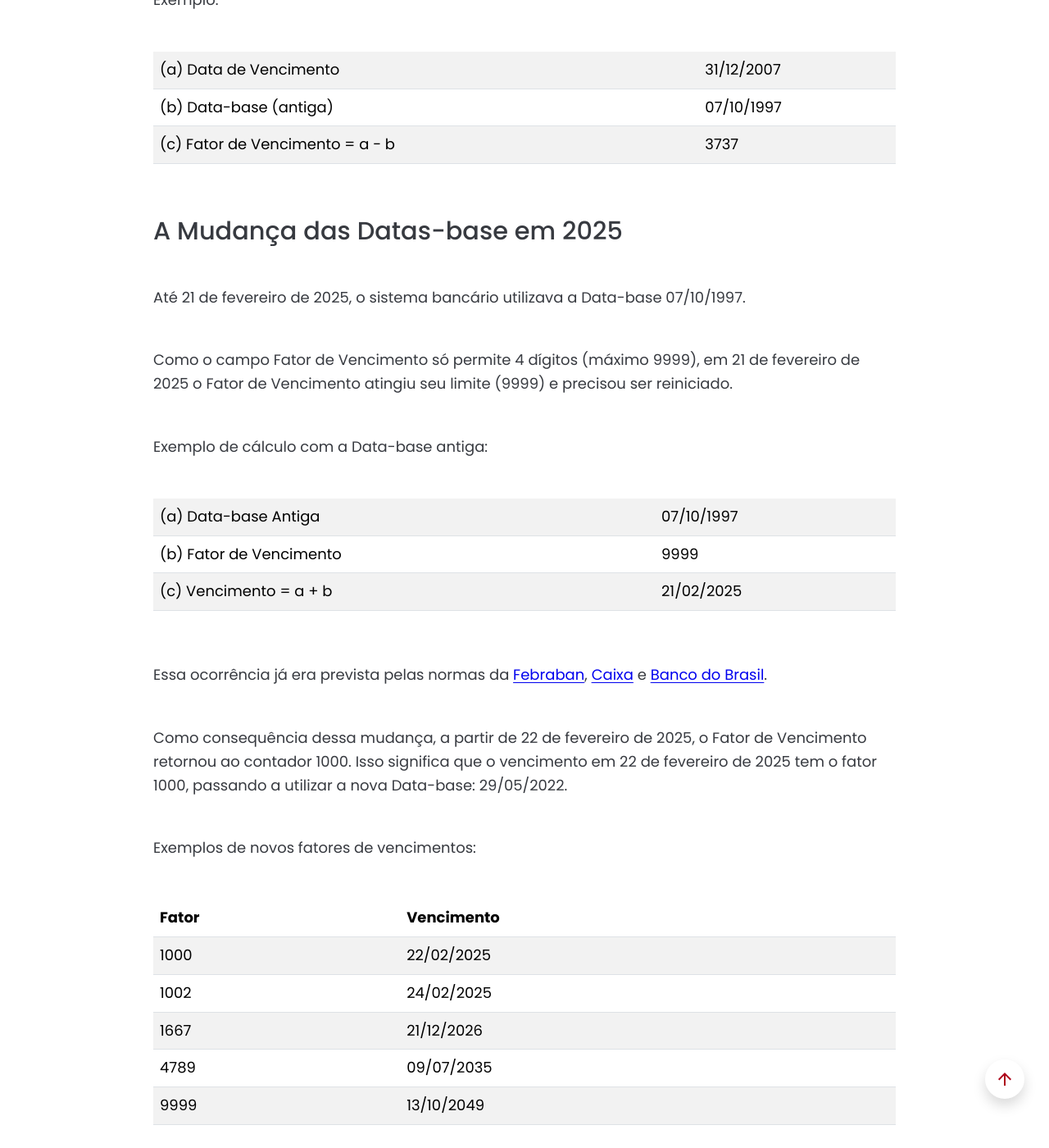
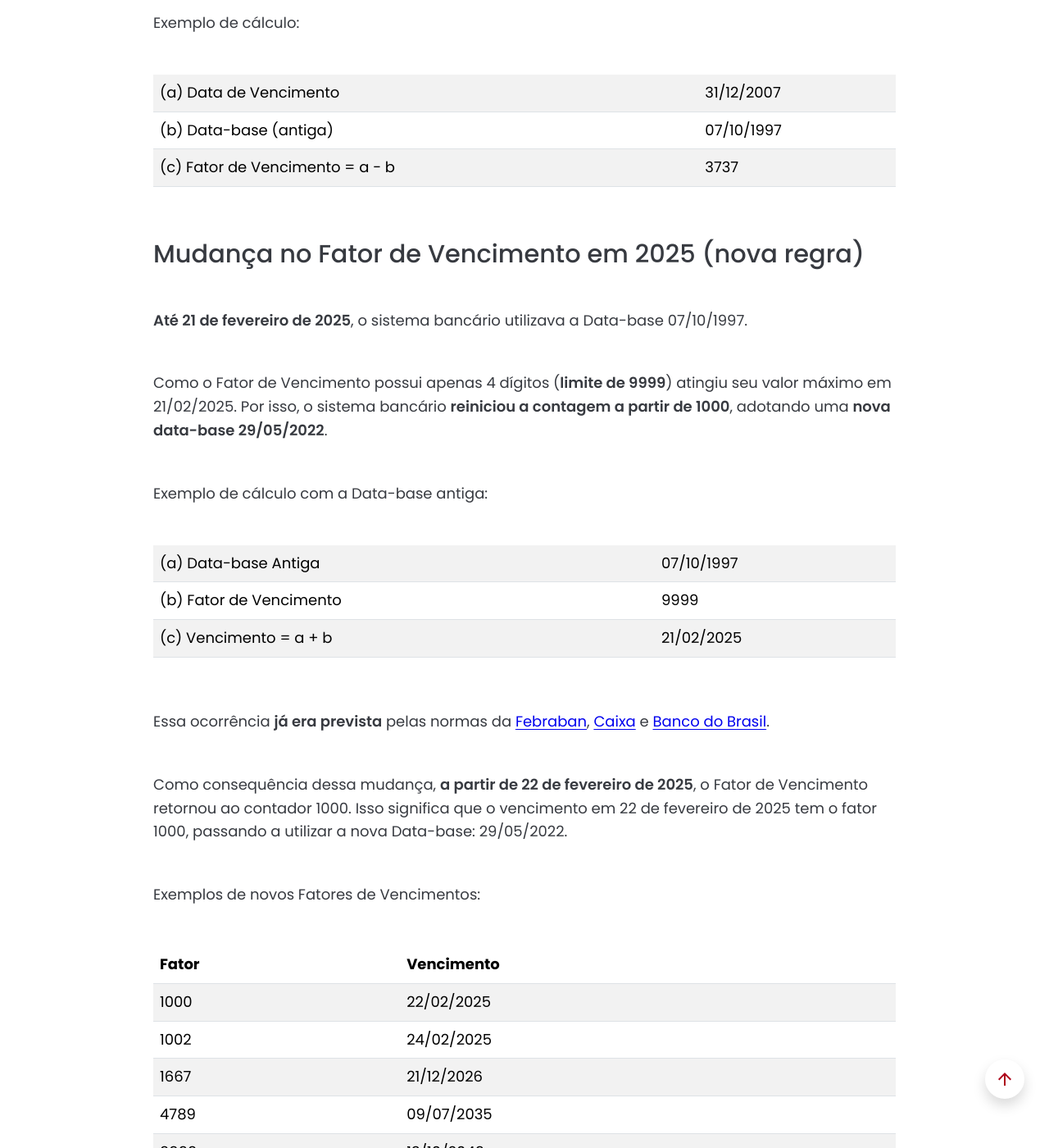
Before and after one commit to Sergio-Damm/boletobancario, a Jekyll site: the page built from pages/vencimento/index.html, in a window 1280 px wide and 1400 px high, scrolled down 1833 px. Shown: the whole window at 82% size. Built offline with Jekyll 4.4.1, drawn with Linux system fonts in a browser that asks for light colours; some of the changed text lies outside the part shown.

Commit message:
review text index vencimento e valor

```diff
--- a/pages/vencimento/index.html
+++ b/pages/vencimento/index.html
@@ -13,7 +13,7 @@ permalink: /vencimento/
 
 				<div class="mb-5">
 					<h1 class="h1-title-content">A Data de Vencimento e o Valor do Boleto Bancário</h1>
-					<p class="h1-subtitle-content">Na Linha Digitável, a data de vencimento não aparece no formato padrão (DD/MM/AAAA). Ela é representada por um código de 4 dígitos chamado Fator de Vencimento. Já o valor do Boleto Bancário corresponde sempre aos últimos 10 dígitos da linha</p>
+					<p class="h1-subtitle-content">Na Linha Digitável do Boleto Bancário, a data de vencimento não aparece no formato tradicional (DD/MM/AAAA). Em vez disso, ela é representada por um número de 4 dígitos chamado Fator de Vencimento. Já o valor do boleto corresponde sempre aos últimos 10 dígitos da linha digitável</p>
 				</div>
 
 			</div>
@@ -106,9 +106,9 @@ permalink: /vencimento/
         	<div class="col-12 col-md-10 mx-auto">
 
       			<div class="mb-5">
-					<h2 class="h2-title-content mb-5">A Data de Vencimento</h2>
+					<h2 class="h2-title-content mb-5">Como Funciona a Data de Vencimento no Boleto</h2>
 
-					<p class="mb-5">No Boleto Bancário, na Linha Digitável, a Data de Vencimento (31/12/2007) é substituída pelo Fator de Vencimento de 4 dígitos/números (3737).</p>
+					<p class="mb-5">Na Linha Digitável, a Data de Vencimento (31/12/2007) é convertida em um número chamado <span class="fw-semibold">Fator de Vencimento</span> de 4 dígitos (3737).</p>
 
 						<div class="mb-5 text-center">
 							<img
@@ -118,9 +118,9 @@ permalink: /vencimento/
 							>
 						</div>
 
-						<p class="mb-5">Como se vê na imagem acima, o campo Fator de Vencimento é composto por 4 dígitos/números que ficam à esquerda do campo Valor.</p>
+						<p class="mb-5">Como se vê na imagem acima, o campo Fator de Vencimento é composto por 4 dígitos que ficam à esquerda do campo Valor.</p>
 
-						<p class="mb-5">Com base nas regras antigas, com um Fator de Vencimento 3737, em um Boleto Bancário, a Data de Vencimento era 31/12/2007.</p>
+						<p class="mb-5">Com base nas regras antigas, com um Fator de Vencimento 3737, em um boleto, o vencimento era 31/12/2007.</p>
 
 						<p class="mb-5">Exemplo de linha digitável com vencimento 31/12/2007:</p>
 
@@ -140,13 +140,13 @@ permalink: /vencimento/
         	<div class="col-12 col-md-10 mx-auto">
 
       			<div class="mb-5">
-					<h2 class="h2-title-content mb-5">O Fator de Vencimento</h2>
+					<h2 class="h2-title-content mb-5">O que é o Fator de Vencimento do Boleto</h2>
 
-						<p class="mb-5">O Fator de Vencimento é o número de dias corridos entre uma Data-base e a Data de Vencimento.</p>
+						<p class="mb-5">O Fator de Vencimento <span class="fw-semibold">é o número de dias corridos</span> entre uma Data-base e a Data de Vencimento.</p>
 
 						<p class="mb-5">Como funciona o cálculo: Data de Vencimento (-) Data-base = Fator de Vencimento</p>
 
-						<p class="mb-5">Exemplo:</p>
+						<p class="mb-5">Exemplo de cálculo:</p>
 
 							<div class="table-responsive mb-5">
   								<table class="table table-striped">
@@ -181,11 +181,11 @@ permalink: /vencimento/
         	<div class="col-12 col-md-10 mx-auto">
 
      	 		<div class="mb-5">
-					<h2 class="h2-title-content mb-5">A Mudança das Datas-base em 2025</h2>
+					<h2 class="h2-title-content mb-5">Mudança no Fator de Vencimento em 2025 (nova regra)</h2>
 
-						<p class="mb-5">Até 21 de fevereiro de 2025, o sistema bancário utilizava a Data-base 07/10/1997.</p>
+						<p class="mb-5"><span class="fw-semibold">Até 21 de fevereiro de 2025</span>, o sistema bancário utilizava a Data-base 07/10/1997.</p>
 
-						<p class="mb-5">Como o campo Fator de Vencimento só permite 4 dígitos (máximo 9999), em 21 de fevereiro de 2025 o Fator de Vencimento atingiu seu limite (9999) e precisou ser reiniciado.</p>
+						<p class="mb-5">Como o Fator de Vencimento possui apenas 4 dígitos (<span class="fw-semibold">limite de 9999</span>) atingiu seu valor máximo em 21/02/2025. Por isso, o sistema bancário <span class="fw-semibold">reiniciou a contagem a partir de 1000</span>, adotando uma <span class="fw-semibold">nova data-base 29/05/2022</span>.</p>
 
 						<p class="mb-5">Exemplo de cálculo com a Data-base antiga:</p>
 
@@ -208,11 +208,11 @@ permalink: /vencimento/
 								</table>
 							</div>
 
-						<p class="mb-5">Essa ocorrência já era prevista pelas normas da <a class="link-externo" href="https://bancomercantil.com.br/Empresas/Cobranca/Documentos%20Compartilhados/CobrancaCodigoBarrasFatorVencimento.pdf" target="_blank" rel="noopener noreferrer">Febraban</a>, <a class="link-externo" href="https://www.caixa.gov.br/Downloads/cobranca-caixa/ESP_COD_BARRAS_SIGCB_COBRANCA_CAIXA.pdf" target="_blank" rel="noopener noreferrer">Caixa</a> e <a class="link-externo" href="https://www.bb.com.br/docs/pub/emp/empl/dwn/Doc5175Bloqueto.pdf" target="_blank" rel="noopener noreferrer">Banco do Brasil</a>.</p>
+						<p class="mb-5">Essa ocorrência <span class="fw-semibold">já era prevista</span> pelas normas da <a class="link-externo" href="https://bancomercantil.com.br/Empresas/Cobranca/Documentos%20Compartilhados/CobrancaCodigoBarrasFatorVencimento.pdf" target="_blank" rel="noopener noreferrer">Febraban</a>, <a class="link-externo" href="https://www.caixa.gov.br/Downloads/cobranca-caixa/ESP_COD_BARRAS_SIGCB_COBRANCA_CAIXA.pdf" target="_blank" rel="noopener noreferrer">Caixa</a> e <a class="link-externo" href="https://www.bb.com.br/docs/pub/emp/empl/dwn/Doc5175Bloqueto.pdf" target="_blank" rel="noopener noreferrer">Banco do Brasil</a>.</p>
 
-						<p class="mb-5">Como consequência dessa mudança, a partir de 22 de fevereiro de 2025, o Fator de Vencimento retornou ao contador 1000. Isso significa que o vencimento em 22 de fevereiro de 2025 tem o fator 1000, passando a utilizar a nova Data-base: 29/05/2022.</p>
+						<p class="mb-5">Como consequência dessa mudança, <span class="fw-semibold">a partir de 22 de fevereiro de 2025</span>, o Fator de Vencimento retornou ao contador 1000. Isso significa que o vencimento em 22 de fevereiro de 2025 tem o fator 1000, passando a utilizar a nova Data-base: 29/05/2022.</p>
 
-						<p class="mb-5">Exemplos de novos fatores de vencimentos:</p>
+						<p class="mb-5">Exemplos de novos Fatores de Vencimentos:</p>
 
 						<div class="table-responsive mb-5">
   							<table class="table table-striped">
@@ -312,21 +312,21 @@ permalink: /vencimento/
         	<div class="col-12 col-md-10 mx-auto">
 
 				<div class="mb-5">
-					<h2 class="h2-title-content mb-5">Como calcular um novo Fator de Vencimento</h2>
+					<h2 class="h2-title-content mb-5">Como Calcular um Novo Fator de Vencimento</h2>
 
-						<p class="mb-5">Considerando a nova regra, a partir de 22/02/2025, para calcular um novo Fator de Vencimento é necessário observar o seguinte:</p>
+						<p class="mb-5"><span class="fw-semibold">Considerando a nova regra</span>, a partir de 22/02/2025, para calcular um novo Fator de Vencimento é necessário observar o seguinte:</p>
 
 						<ul class="mb-5">
 							<li class="mb-3">A Data-base nova (29/5/2022)</li>
-          	        		<li class="mb-3">A Data de Vencimento desejada do Boleto Bancário</li>
+          	        		<li class="mb-3">A Data de Vencimento desejada do boleto</li>
 							<li class="mb-3">O Fator de Vencimento</li>
 						</ul>
 
-						<p class="mb-5">Considerando que a Data-base nova é 29/05/2022, o Fator de Vencimento é o resultado da subtração entre a Data de Vencimento desejada e a Data-base nova.</p>
+						<p class="mb-5">Como a Data-base nova é 29/05/2022, o Fator de Vencimento é o resultado da subtração entre a Data de Vencimento desejada e a Data-base nova.</p>
 
 						<p class="mb-5">A fórmula é: Data de Vencimento desejada - Data-base nova = Fator de Vencimento.</p>
 
-						<p class="mb-5">Exemplo:</p>
+						<p class="mb-5">Exemplo de cálculo:</p>
 
 							<div class="table-responsive mb-5">
   								<table class="table table-striped">
@@ -365,8 +365,9 @@ permalink: /vencimento/
         	<div class="col-12 col-md-10 mx-auto">
 
 				<div class="mb-5">
-					<h2 class="h2-title-content mb-5">O Valor de um Boleto Bancário</h2>
-						<p class="mb-5">O valor de um Boleto Bancário corresponde aos últimos 10 dígitos da Linha Digitável.</p>
+					<h2 class="h2-title-content mb-5">Como Identificar o Valor do Boleto pela Linha Digitável</h2>
+
+						<p class="mb-5">O Valor de um boleto está localizado nos <span class="fw-semibold">10 últimos dígitos da Linha Digitável</span>. Esses números representam o valor total sem pontos ou vírgulas, incluindo os centavos, geralmente preenchidos com zeros à esquerda.</p>
 
 						<div class="mb-5 text-center">
 							<img
@@ -376,9 +377,12 @@ permalink: /vencimento/
 							>
 						</div>
 
-						<p class="mb-5">Por exemplo, se um Boleto Bancário é de R$ 1,00 o número que deve constar no campo Valor é: 100.</p>
+						<p class="mb-5">Veja exemplos:</p>
 
-						<p class="mb-5"> Valor do Boleto Bancário sempre será com duas casas decimais, sem ponto e vírgula.</p>
+						<ul class="mb-5">
+							<li class="mb-3">R$ 1,00 = 0000000100</li>
+          	        		<li class="mb-3">R$ 1.540,32 = 0000154032</li>
+						</ul>
 
 						<p class="mb-5">Exemplo de linha digitável com valor R$ 1,00:</p>
 
@@ -387,6 +391,30 @@ permalink: /vencimento/
 						<p class="mb-5">Exemplo de linha digitável com valor R$ 1.540,32:</p>
 
 						<p class="mb-5 text-break fw-semibold">00190.50095.40144.816069.06809.350314.3.3737.<span class="fw-semibold text-cerise">0000154032</span></p>
+				</div>
+
+			</div>
+
+		</div>
+	</div>
+</section>
+<!-- ============================================================================================= -->
+<section>
+	<div class="container">
+		<div class="row">
+
+        	<div class="col-12 col-md-10 mx-auto">
+
+				<div class="mb-5">
+					<h2 class="h2-title-content mb-5">Resumo rápido</h2>
+
+						<ul class="mb-5">
+							<li class="mb-3">Fator de Vencimento = Diferença em Dias</li>
+          	        		<li class="mb-3">Até 21/02/2025 = data-base antiga 07/10/1997</li>
+          	        		<li class="mb-3">A partir de 22/02/2025 = data-base nova 29/05/2022</li>
+          	        		<li class="mb-3">Valor = últimos 10 dígitos</li>
+						</ul>
+
 				</div>
 
 			</div>
```
Also changed, not shown: 1 other file.
